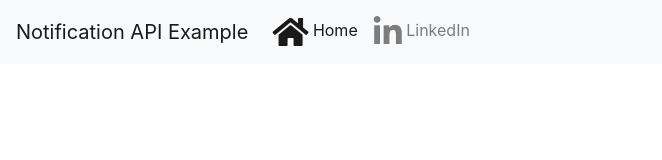
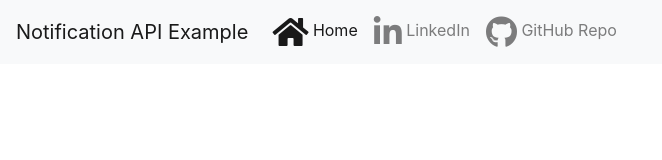
Before and after one commit to polatengin/moscow, a website: page src/index.html in a window 1280 px wide. Shown: the whole page, without its empty margins (0-662 px from the left). Drawn offline with nearby package versions, Linux system fonts and the light colour scheme; files that its build step writes are made by us from their sources.

Commit message:
link to github repo of this project

```diff
--- a/src/index.html
+++ b/src/index.html
@@ -26,6 +26,12 @@
             LinkedIn
           </a>
         </li>
+        <li class="nav-item">
+          <a class="nav-link" href="https://github.com/polatengin/moscow" target="_blank">
+            <i class="fab fa-github fa-2x align-middle"></i>
+            GitHub Repo
+          </a>
+        </li>
       </ul>
     </div>
   </nav>
```
